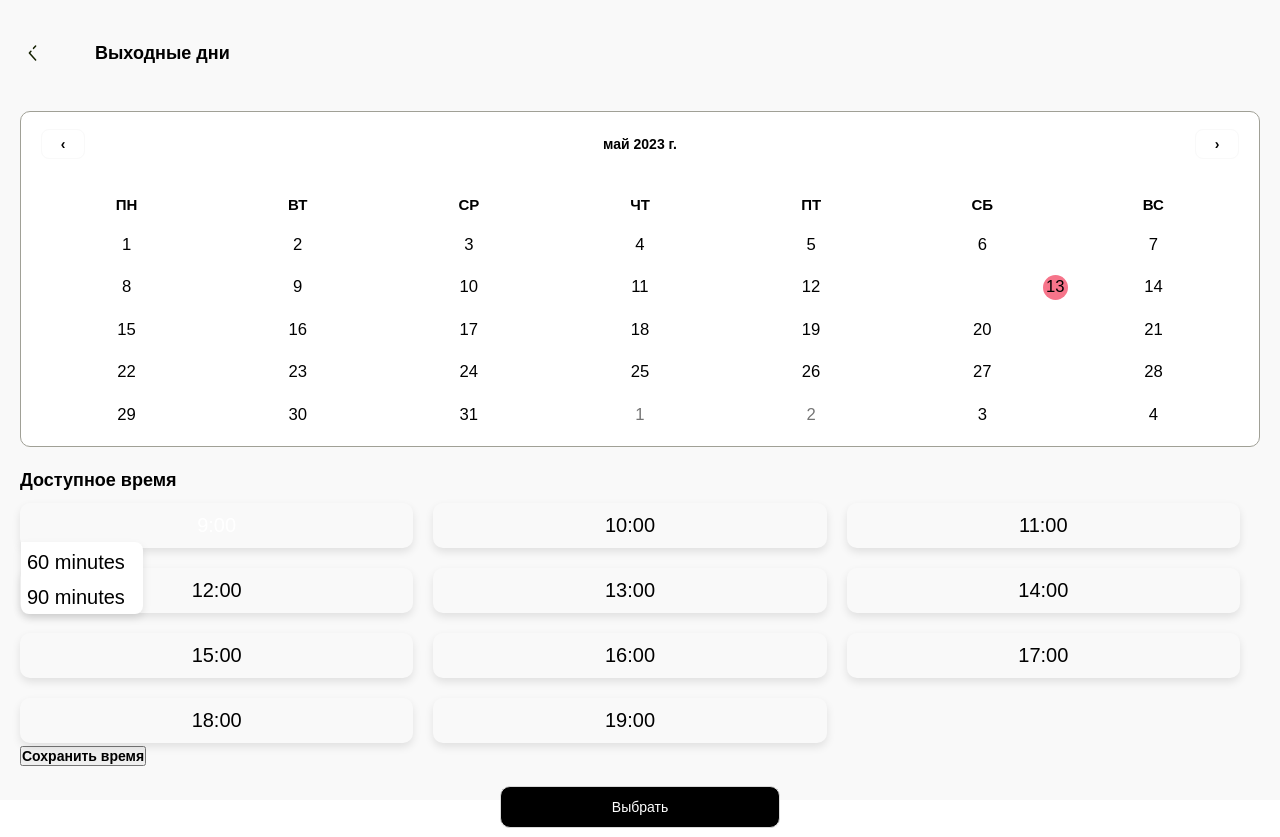
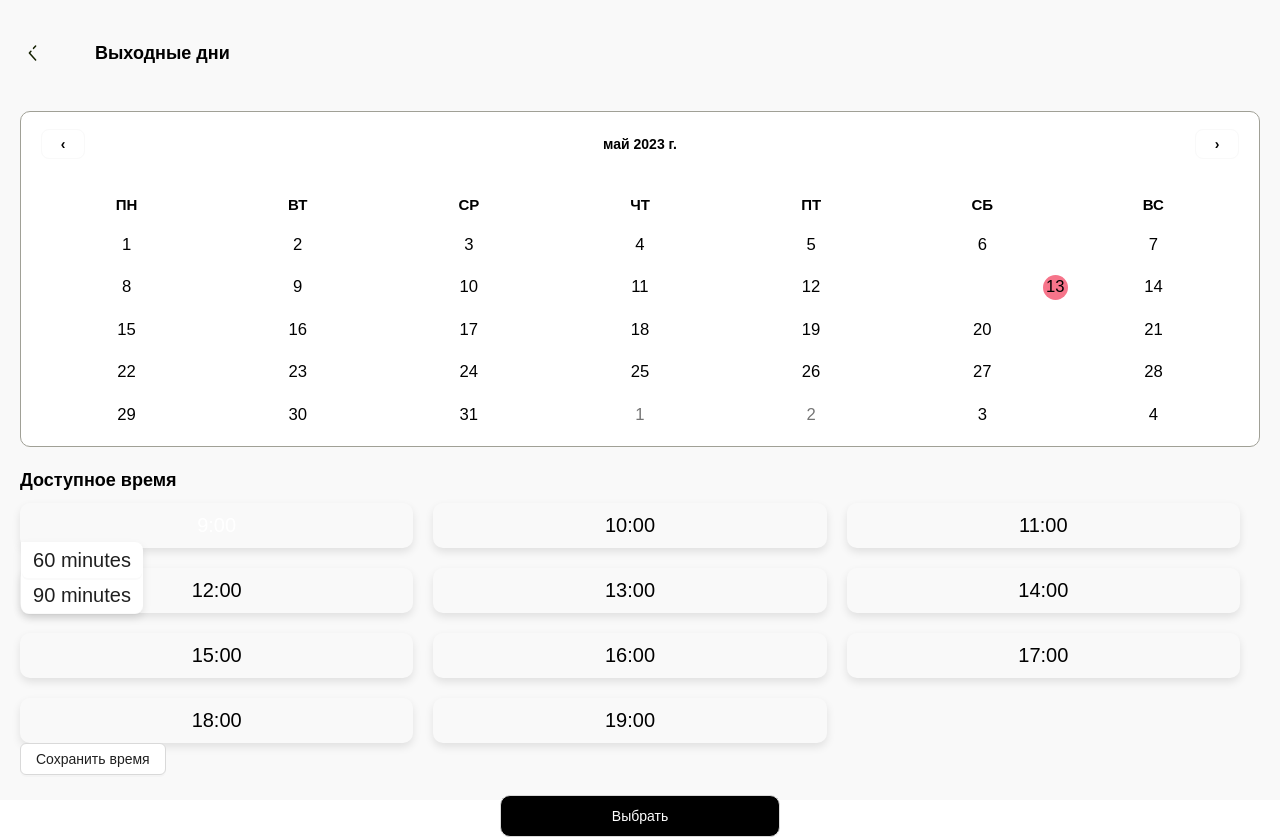
Before and after one commit to iskandertony/move-mates, a React (Create React App) app: page /mentor/specialization/work-hours/calendar in a window 1280 px wide. Both pictures are taken after a click on the element "9:00". Built offline with nearby package versions, Linux system fonts and the light colour scheme.

Commit message:
test work ? gitlab-ci фаел by iska

```diff
--- a/src/components/calendar-time/index.jsx
+++ b/src/components/calendar-time/index.jsx
@@ -1,5 +1,6 @@
 import React, { useEffect, useRef, useState } from "react";
 import "./style.scss";
+import { Button } from "antd";
 const CalendarTime = (props) => {
   const [activeTimeSlot, setActiveTimeSlot] = useState(null);
   const [selectedSlots, setSelectedSlots] = useState(null);
@@ -51,7 +52,7 @@ const CalendarTime = (props) => {
             {time}
             {activeTimeSlot === time && (
               <div className="duration-options">
-                <button
+                <Button
                   className={`${
                     selectedSlots?.time === time &&
                     selectedSlots?.duration === 60
@@ -68,8 +69,8 @@ const CalendarTime = (props) => {
                   }}
                 >
                   60 minutes
-                </button>
-                <button
+                </Button>
+                <Button
                   className={`${
                     selectedSlots?.time === time &&
                     selectedSlots?.duration === 90
@@ -86,13 +87,13 @@ const CalendarTime = (props) => {
                   }}
                 >
                   90 minutes
-                </button>
+                </Button>
               </div>
             )}
           </div>
         ))}
       </div>
-      <button
+      <Button
         onClick={() => {
           if (activeTimeSlot) {
             handleSave(null, activeTimeSlot);
@@ -100,7 +101,7 @@ const CalendarTime = (props) => {
         }}
       >
         Сохранить время
-      </button>
+      </Button>
     </div>
   );
 };
```
